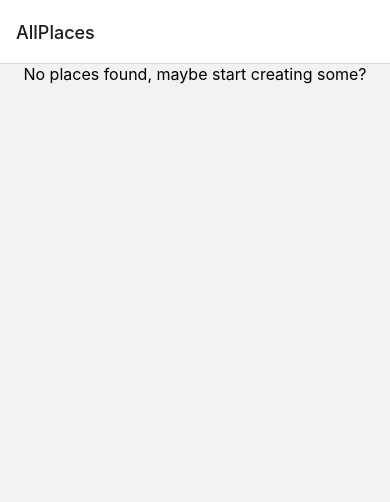
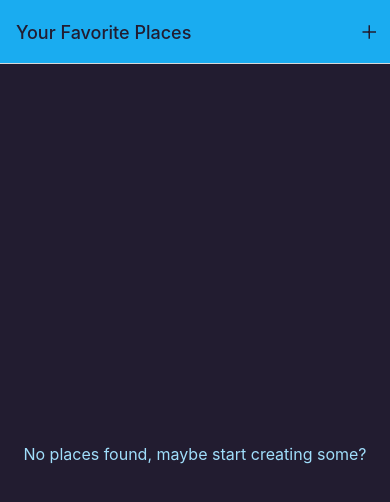
Before and after one commit to MatildaMared/courses__react-native-photo-app, a React Native app: screen /AllPlaces in a window 390 px wide. Shown: the top 502 px of the page. Built offline with nearby package versions, Linux system fonts and the light colour scheme.

Commit message:
add basic styling

```diff
--- a/App.tsx
+++ b/App.tsx
@@ -1,20 +1,57 @@
 import { StatusBar } from "expo-status-bar";
 import { Text, View } from "react-native";
-import { NavigationContainer } from "@react-navigation/native";
+import { NavigationContainer, useNavigation } from "@react-navigation/native";
 import { createNativeStackNavigator } from "@react-navigation/native-stack";
 import AllPlaces from "./screens/AllPlaces";
 import AddPlace from "./screens/AddPlace";
+import IconButton from "./components/UI/IconButton";
+import { Colors } from "./constants/colors";
 
-const Stack = createNativeStackNavigator();
+export type StackParamList = {
+	AllPlaces: undefined;
+	AddPlace: undefined;
+};
+
+const Stack = createNativeStackNavigator<StackParamList>();
 
 export default function App() {
 	return (
 		<>
 			<StatusBar style="dark" />
 			<NavigationContainer>
-				<Stack.Navigator>
-					<Stack.Screen name="AllPlaces" component={AllPlaces} />
-					<Stack.Screen name="AddPlace" component={AddPlace} />
+				<Stack.Navigator
+					screenOptions={{
+						headerStyle: {
+							backgroundColor: Colors.primary500,
+						},
+						headerTintColor: Colors.gray700,
+						contentStyle: {
+							backgroundColor: Colors.gray700,
+						},
+					}}
+				>
+					<Stack.Screen
+						name="AllPlaces"
+						component={AllPlaces}
+						options={({ navigation }) => ({
+							title: "Your Favorite Places",
+							headerRight: ({ tintColor }) => (
+								<IconButton
+									name="add"
+									onPress={() => navigation.navigate("AddPlace")}
+									size={24}
+									color={tintColor}
+								/>
+							),
+						})}
+					/>
+					<Stack.Screen
+						name="AddPlace"
+						component={AddPlace}
+						options={{
+							title: "Add new Place",
+						}}
+					/>
 				</Stack.Navigator>
 			</NavigationContainer>
 		</>
--- a/components/Places/PlacesList.tsx
+++ b/components/Places/PlacesList.tsx
@@ -1,4 +1,5 @@
 import { FlatList, View, Text, StyleSheet } from "react-native";
+import { Colors } from "../../constants/colors";
 import { Place } from "../../types/Place";
 import PlaceItem from "./PlaceItem";
 
@@ -35,5 +36,6 @@ const styles = StyleSheet.create({
 	},
 	fallbackText: {
 		fontSize: 16,
+		color: Colors.primary100,
 	},
 });
--- /dev/null
+++ b/components/UI/IconButton.tsx
@@ -0,0 +1,33 @@
+import { Pressable, StyleSheet } from "react-native";
+import { Ionicons } from "@expo/vector-icons";
+
+interface Props {
+	name: keyof typeof Ionicons.glyphMap;
+	size?: number;
+	color?: string;
+	onPress?: () => void;
+}
+
+export default function IconButton(props: Props) {
+	const { name, size, color, onPress } = props;
+
+	return (
+		<Pressable
+			onPress={onPress}
+			style={({ pressed }) => [styles.button, pressed && styles.pressed]}
+		>
+			<Ionicons name={name} size={size} color={color} />
+		</Pressable>
+	);
+}
+
+const styles = StyleSheet.create({
+	button: {
+		padding: 8,
+		justifyContent: "center",
+		alignItems: "center",
+	},
+	pressed: {
+		opacity: 0.6,
+	},
+});
--- /dev/null
+++ b/constants/colors.ts
@@ -0,0 +1,11 @@
+export const Colors = {
+	primary50: "#cfeffd",
+	primary100: "#a0defb",
+	primary200: "#77cff8",
+	primary400: "#44bdf5",
+	primary500: "#1aacf0",
+	primary700: "#0570c9",
+	primary800: "#003b88",
+	accent500: "#e6b30b",
+	gray700: "#221c30",
+};
--- a/screens/AllPlaces.tsx
+++ b/screens/AllPlaces.tsx
@@ -6,10 +6,14 @@ export default function AllPlaces() {
 	const places: Place[] = [];
 
 	return (
-		<View>
+		<View style={styles.container}>
 			<PlacesList places={places} />
 		</View>
 	);
 }
 
-const styles = StyleSheet.create({});
+const styles = StyleSheet.create({
+	container: {
+		flex: 1,
+	},
+});
```
